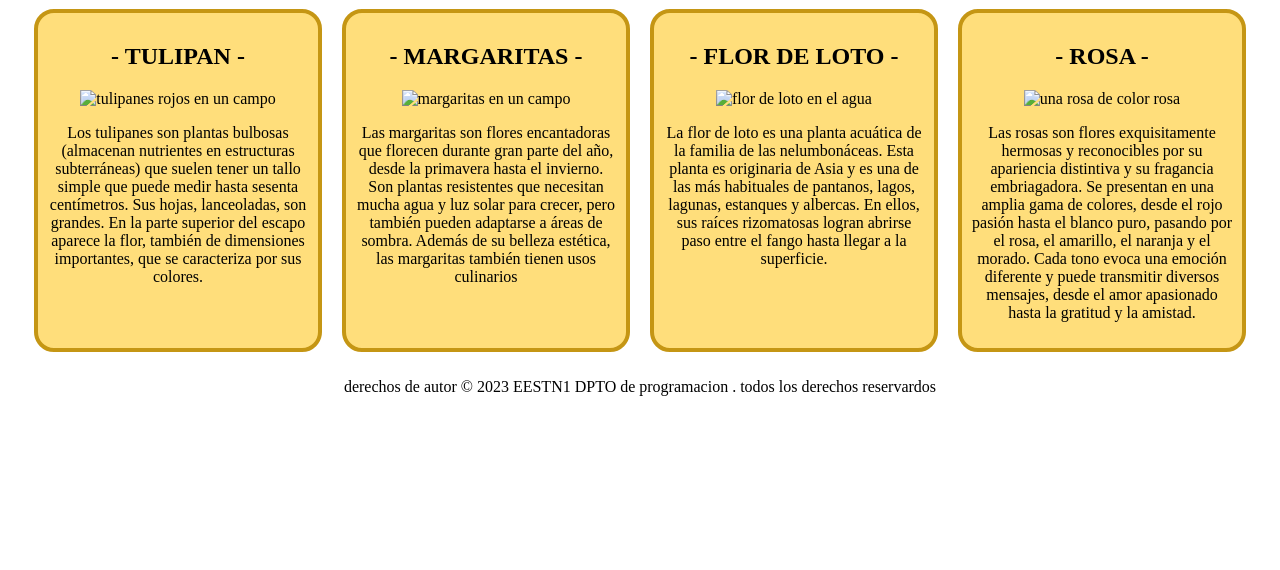
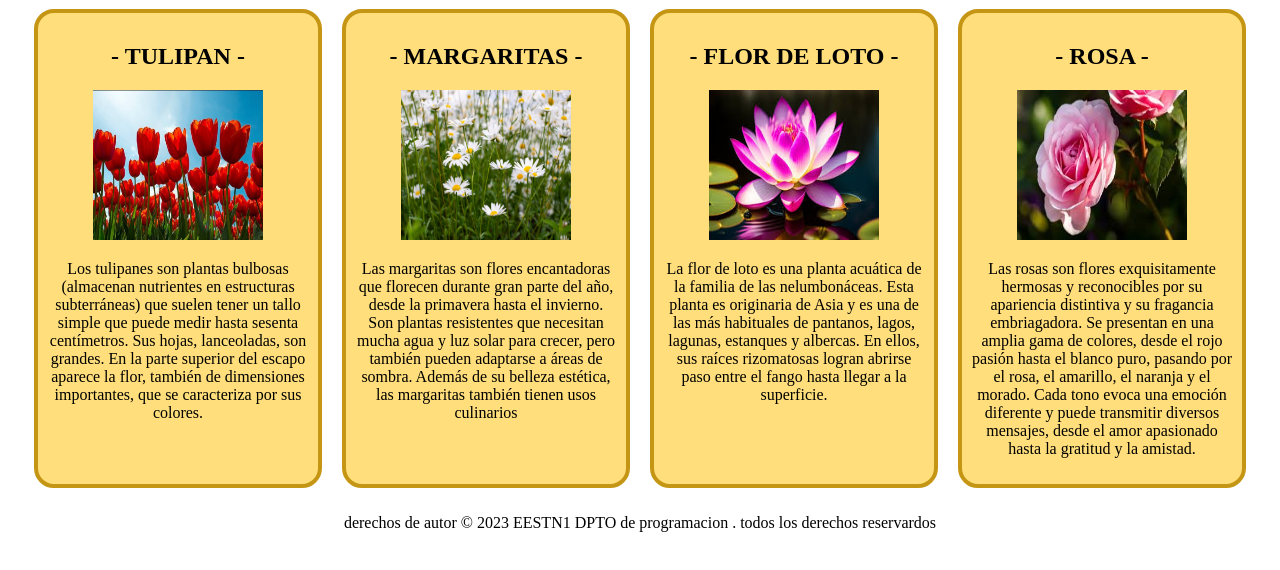
Before and after one commit to DAISY-CHURQUI/DAISY-CHURQUI-PROYECTO_FORMULARIO, a plain HTML site: page productos.html in a window 1280 px wide. Shown: the part 166-736 px from the top of the page. Drawn offline with Linux system fonts and the light colour scheme; the site is published under a folder, as on GitHub Pages, so addresses that start at the root find nothing.

Commit message:
Update productos.html

```diff
--- a/productos.html
+++ b/productos.html
@@ -28,13 +28,13 @@
       <section class="tulipaness">
         <div class="flor">
           <h1> - TULIPAN -</h1>
-          <img src="/img/tulipanes.jpg" height="150px" width="170px" alt =" tulipanes rojos en un campo">
+          <img src="img/tulipanes.jpg" height="150px" width="170px" alt =" tulipanes rojos en un campo">
           <p>Los tulipanes son plantas bulbosas (almacenan nutrientes en estructuras subterráneas) que suelen tener un tallo simple que puede medir hasta sesenta centímetros. Sus hojas, lanceoladas, son grandes. En la parte superior del escapo aparece la flor, también de dimensiones importantes, que se caracteriza por sus colores.</p>
         </div>
 
         <div class="flor">
           <h1>- MARGARITAS -</h1>
-          <img src="/img/MARGARITAS.jpg"  height="150px" width="170px" alt="margaritas en un campo ">
+          <img src="img/MARGARITAS.jpg"  height="150px" width="170px" alt="margaritas en un campo ">
           <p>Las margaritas son flores encantadoras que florecen durante gran parte del año, desde la primavera hasta el invierno. Son plantas resistentes que necesitan mucha agua y luz solar para crecer, pero también pueden adaptarse a áreas de sombra. Además de su belleza estética, las margaritas también tienen usos culinarios</p>
 
         </div>
@@ -42,14 +42,14 @@
         <div class="flor">
           <h1>- FLOR DE LOTO -</h1>
 
-          <img src="/img/FLOR DE LOTO.jpeg"  height="150px" width="170px" alt="flor de loto en el agua">
+          <img src="img/FLOR DE LOTO.jpeg"  height="150px" width="170px" alt="flor de loto en el agua">
           <p>La flor de loto es una planta acuática de la familia de las nelumbonáceas. Esta planta es originaria de Asia y es una de las más habituales de pantanos, lagos, lagunas, estanques y albercas. En ellos, sus raíces rizomatosas logran abrirse paso entre el fango hasta llegar a la superficie.</p>
 
         </div>
 
         <div class="flor">
           <h1> - ROSA -</h1>
-          <img src="/img/ROSA.jpeg"  height="150px" width="170px" alt="una rosa de color rosa ">
+          <img src="img/ROSA.jpeg"  height="150px" width="170px" alt="una rosa de color rosa ">
           <p>Las rosas son flores exquisitamente hermosas y reconocibles por su apariencia distintiva y su fragancia embriagadora. Se presentan en una amplia gama de colores, desde el rojo pasión hasta el blanco puro, pasando por el rosa, el amarillo, el naranja y el morado. Cada tono evoca una emoción diferente y puede transmitir diversos mensajes, desde el amor apasionado hasta la gratitud y la amistad.</p>
 
         </div>
```
